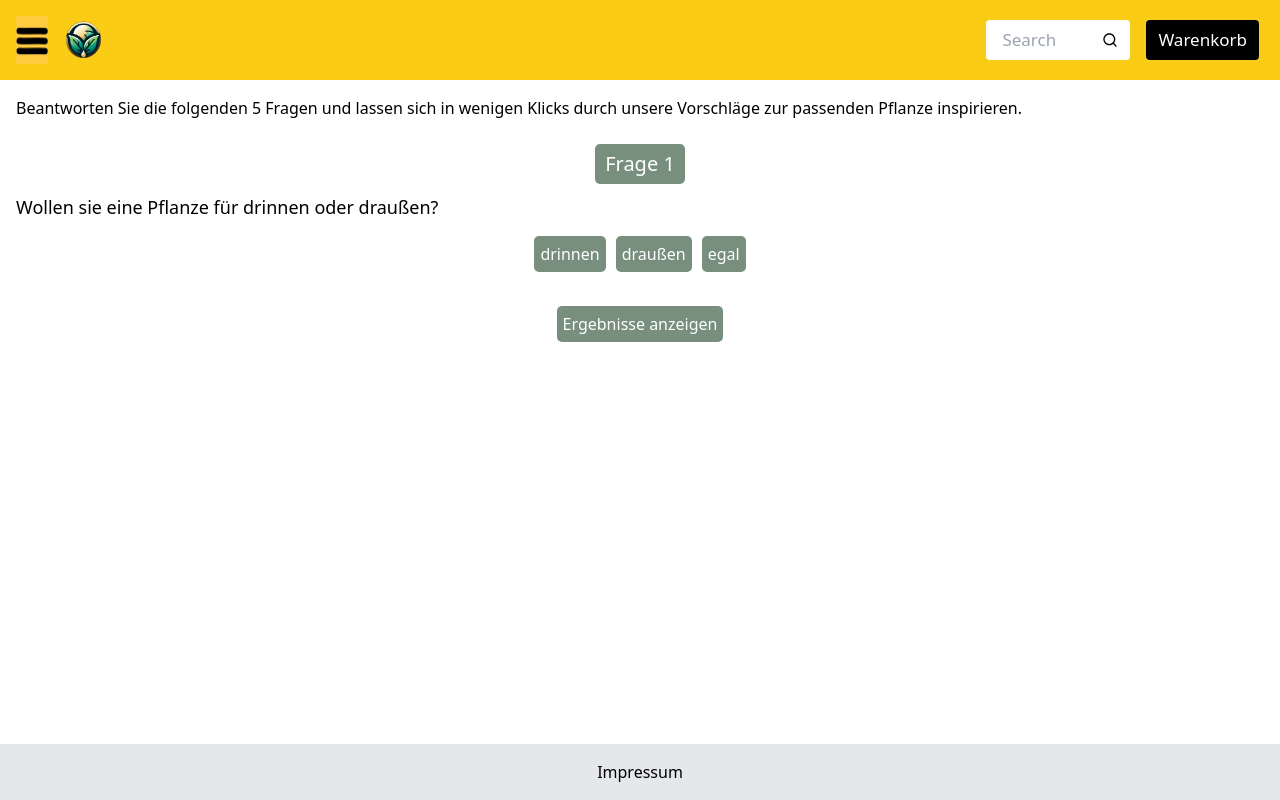
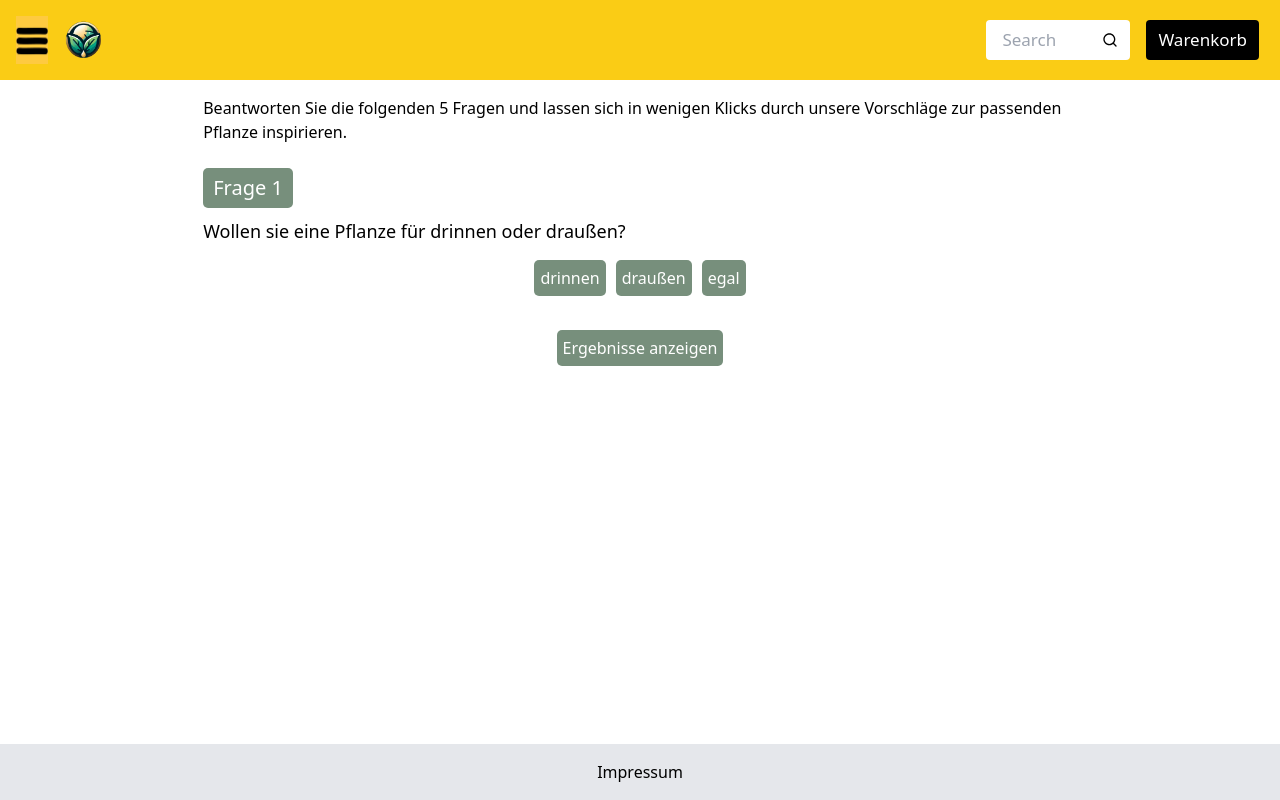
Before and after one commit to JonathanThoelke/PflanzenApp, a Next.js app: page /Empfehlomat in a window 1280 px wide. Built offline with nearby package versions, Linux system fonts and the light colour scheme.

Commit message:
Aussehen des Empfehlomat angepasst

```diff
--- a/app/Empfehlomat/page.tsx
+++ b/app/Empfehlomat/page.tsx
@@ -71,30 +71,36 @@ const Page = () => {
                 <p className="frage">
                     Wollen sie eine Pflanze für drinnen oder draußen?
                 </p>
+                <div id="answers">
                 <Button label={'drinnen'} onClick={()=> handleButton(0, 'Zimmerpflanze')} />
                 <Button label={'draußen'} onClick={()=> handleButton(0, 'Gartenpflanze')} />
                 <Button label={'egal'}    onClick={()=> handleButton(0, null)} />
+                </div>
             </div>
             <div id="q1" className="frage-box">
                 <p className="fragenNr">Frage 2</p>
                 <p className="frage">
                     Welche Höhe darf Ihre Pflanze erreichen?
                 </p>
+                <div id="answers">
                 <Button label={'bis 30cm'} onClick={()  => handleButton(1, '30')} />
                 <Button label={'bis 50cm'} onClick={()  => handleButton(1, '50')} />
                 <Button label={'bis 70cm'} onClick={()  => handleButton(1, '70')} />
                 <Button label={'bis 90cm'} onClick={()  => handleButton(1, '90')} />
                 <Button label={'bis 110cm'} onClick={() => handleButton(1, '110')} />
+                </div>
             </div>
             <div id="q2" className="frage-box">
                 <p className="fragenNr">Frage 3</p>
                 <p className="frage">
                     Welchen Standort haben sie zur Verfügung?
                 </p>
+                <div id="answers">
                 <Button label={'Sonne'}        onClick={() => handleButton(2, '3')} />
                 <Button label={'Halbschatten'} onClick={() => handleButton(2, '2')} />
                 <Button label={'Schatten'}     onClick={() => handleButton(2, '1')} />
                 <Button label={'weiß nicht'}   onClick={() => handleButton(2, null)}/>
+                </div>
                 <p>
                     Sonnig (vollsonnig): Ein Bereich ist sonnig, wenn von etwa 11
                     Uhr bis 17 Uhr direktes Sonnenlicht darauf fällt. Vollsonnige
@@ -113,9 +119,11 @@ const Page = () => {
                 <p className="frage">
                     Zu welcher Jahreszeit soll die Pflanze blühen?
                 </p>
+                <div id="answers">
                 <Button label={'Frühling'} onClick={() => handleButton(3, '4')} />
                 <Button label={'Sommer'} onClick={() => handleButton(3, '7')} />
                 <Button label={'Herbst'} onClick={() => handleButton(3, '10')} />
+                </div>
             </div>
             <br></br>
             {/*<Frage1 />
--- a/app/globals.css
+++ b/app/globals.css
@@ -110,14 +110,19 @@ main {
   display: block;
 }
 
+#answers {
+  text-align: center;
+}
+
 .frage-box {
   display: none;
 }
 
 .fragenNr,
-.frage,
-#matText {
+#matText,
+.frage-box {
   margin: 0 auto;
+  max-width: 70%;
   text-align: left;
 }
 
@@ -126,8 +131,9 @@ main {
   color: white;
   border-radius: 5px;
   font-size: 20px;
-  display: inline-flex;
   padding: 5px 10px;
+  display: inline-block;
+  text-align: left;
 }
 
 .frage {
```
